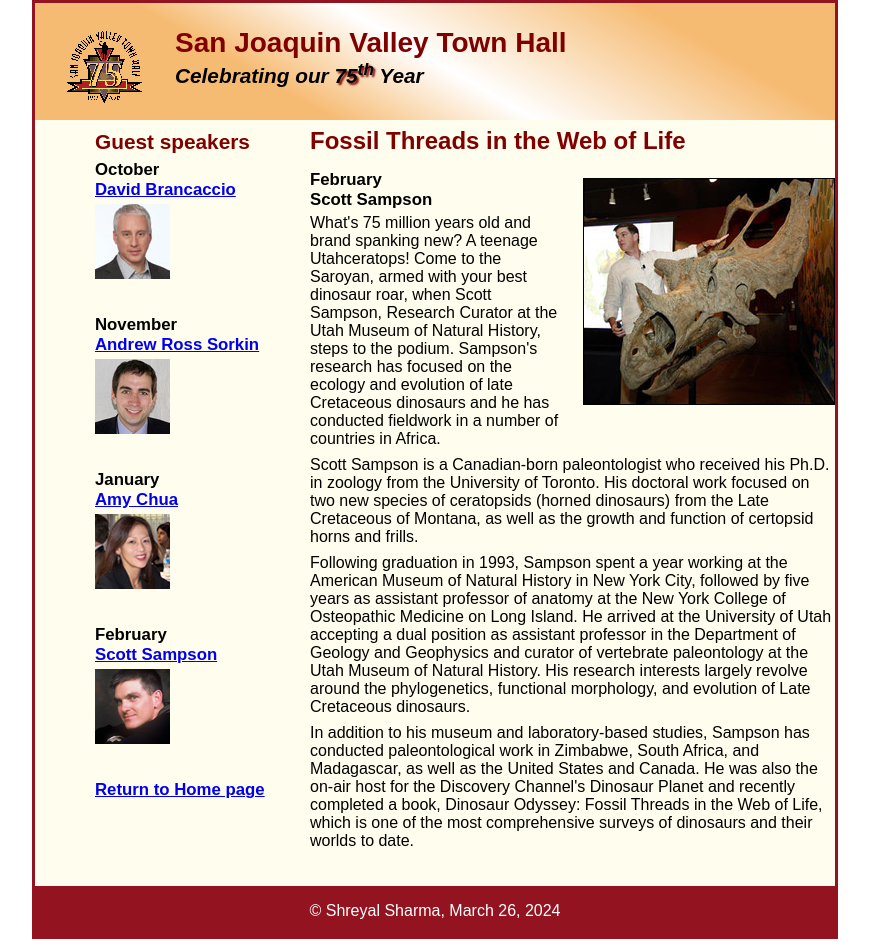
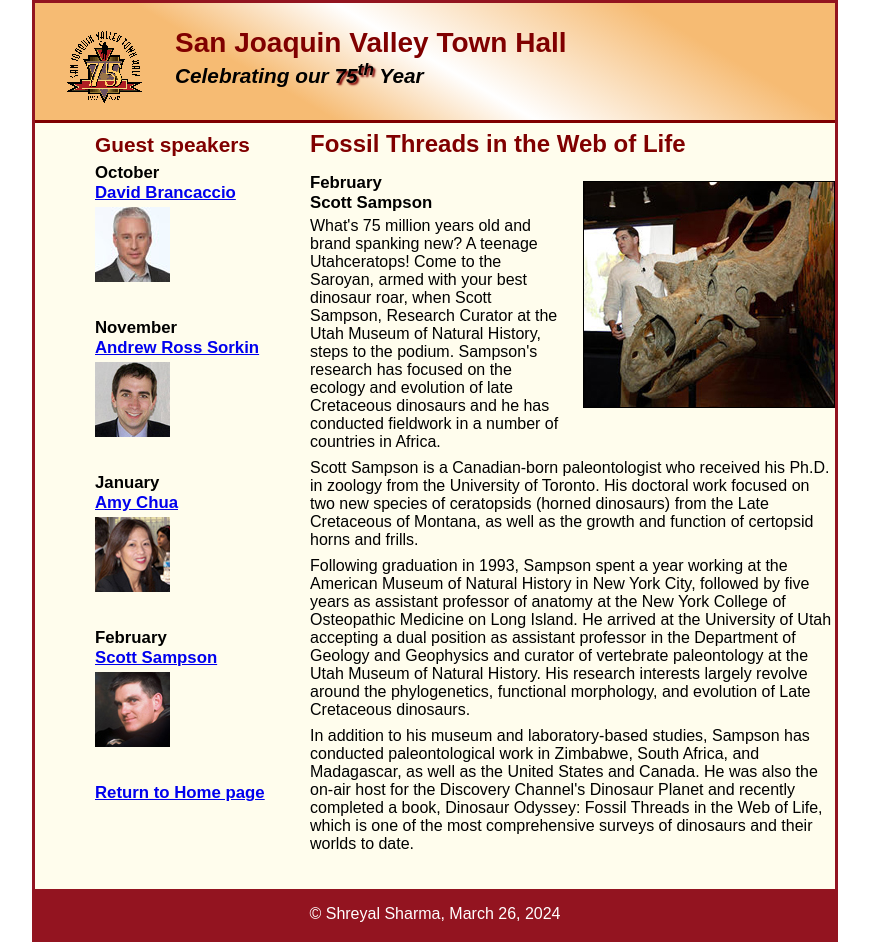
Before and after one commit to shreyal-sharma/A08, a plain HTML site: page speakers/c6_sampson.html in a window 1280 px wide. Shown: the whole page, without its empty margins (205-1074 px from the left). Drawn offline with Linux system fonts and the light colour scheme.

Commit message:
Update c6_speaker.css

```diff
--- a/styles/c6_speaker.css
+++ b/styles/c6_speaker.css
@@ -28,10 +28,10 @@ header {
 	    30deg, #f6bb73 0%, #f6bb73 30%, white 50%, #f6bb73 80%, #f6bb73 100%);
 	background-image: linear-gradient(
 	    30deg, #f6bb73 0%, #f6bb73 30%, white 50%, #f6bb73 80%, #f6bb73 100%);
+	    border-bottom: 3px solid #800000; /* Add a solid black line under the header */
+
 }
-header {
-        border-bottom: 3px solid var(--border-color); /* Added bottom border */
-}
+
 header h2 {
 	font-size: 175%;
 	color: #800000;
```
